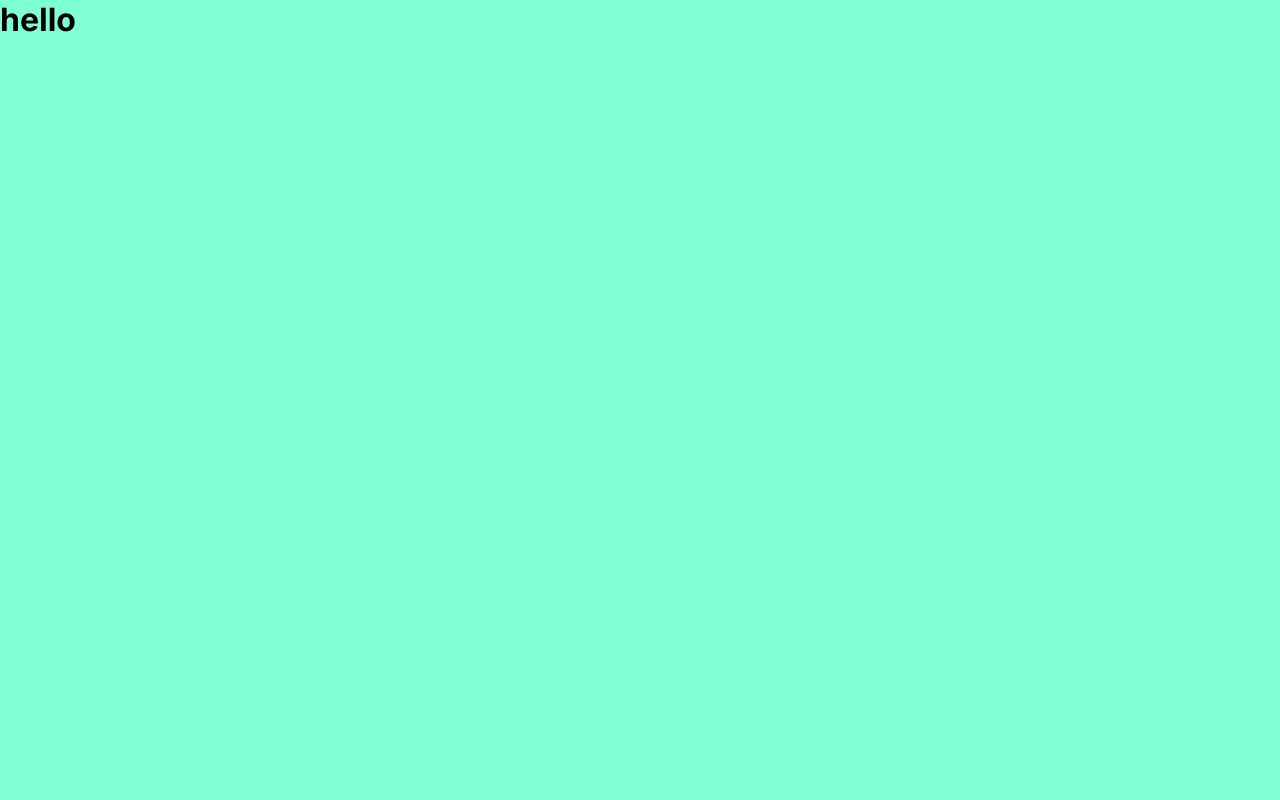
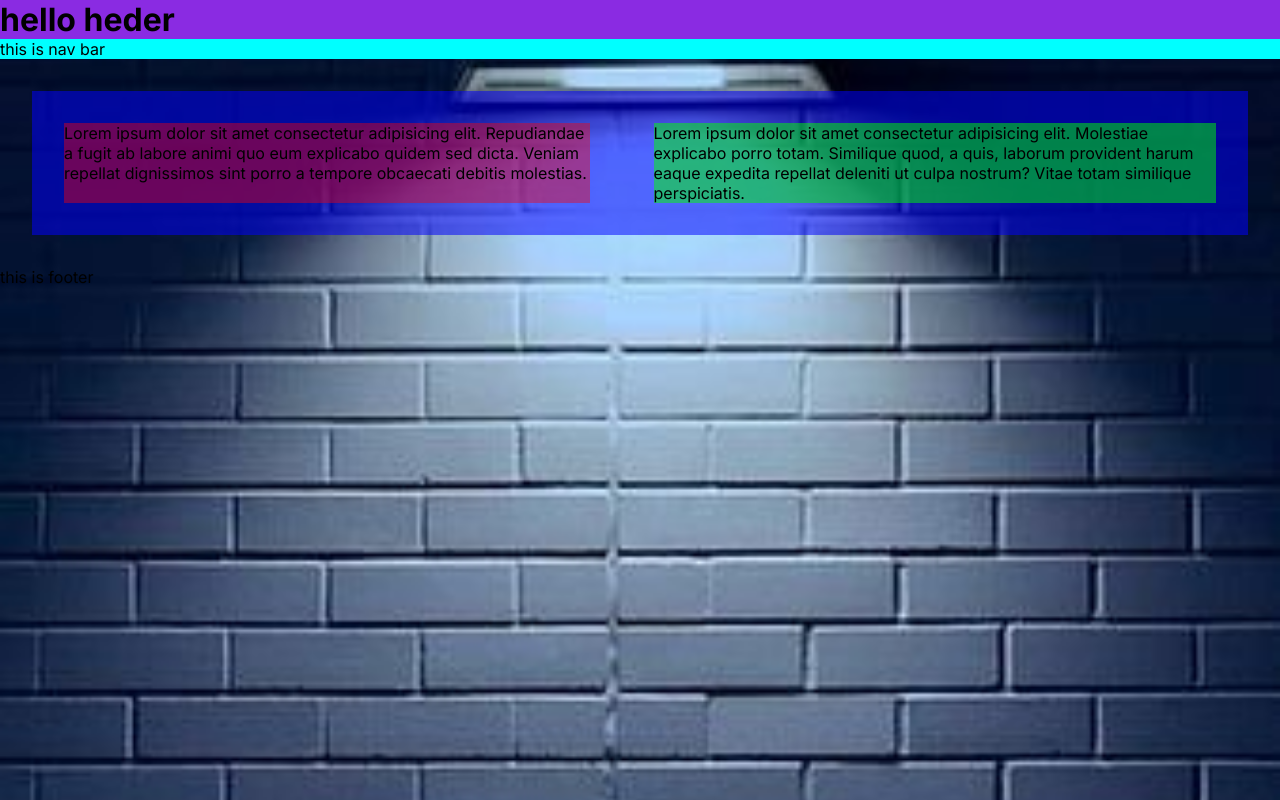
Before and after one commit to MdMohsinHaider/Front-End_nextjs, a Next.js app: page / in a window 1280 px wide. Built offline with nearby package versions, Linux system fonts and the light colour scheme.

Commit message:
upload_1

```diff
--- a/app/globals.css
+++ b/app/globals.css
@@ -1,5 +1,38 @@
-*{
+* {
+  margin: 0;
   padding: 0;
-  margin: 0;
-  background-color: aquamarine;
 }
+
+body {
+  color: rgb(0, 0, 0);
+  background-image: url("../public/HD\ night\ wallpapers.jpg");
+  background-repeat: no-repeat;
+  background-size:cover;
+  height: 100vh;
+  width: fit-content;
+}
+
+.Contener_Header{
+  background-color: blueviolet;
+}
+
+
+.Conterner_Nav{
+  background-color: cyan;
+}
+
+.container_Body{
+  background-color: rgba(0, 0, 255, 0.526);
+  display: inline-flex;
+  margin: 2pc 2pc;
+}
+.container_Body .Left{
+  background-color: rgba(255, 0, 0, 0.411);
+  display: inline-flex;
+  margin: 2pc 2pc;
+}
+.container_Body .Right{
+  background-color: rgba(0, 255, 0, 0.501);
+  display: inline-flex;
+  margin: 2pc 2pc;
+}
--- a/app/page.tsx
+++ b/app/page.tsx
@@ -1,9 +1,29 @@
-import Image from 'next/image'
+import Image from "next/image";
 
 export default function Home() {
   return (
     <>
-    <h1>hello</h1>
+      <header className="Contener_Header">
+        <h1>hello heder</h1>
+      </header>
+      <body>
+        <nav className="Conterner_Nav">this is nav bar</nav>
+        <main className="container_Body">
+          <div className="Left">
+            Lorem ipsum dolor sit amet consectetur adipisicing elit. Repudiandae
+            a fugit ab labore animi quo eum explicabo quidem sed dicta. Veniam
+            repellat dignissimos sint porro a tempore obcaecati debitis
+            molestias.
+          </div>
+          <div className="Right">
+            Lorem ipsum dolor sit amet consectetur adipisicing elit. Molestiae
+            explicabo porro totam. Similique quod, a quis, laborum provident
+            harum eaque expedita repellat deleniti ut culpa nostrum? Vitae totam
+            similique perspiciatis.
+          </div>
+        </main>
+        <footer>this is footer</footer>
+      </body>
     </>
-  )
+  );
 }
```
Also changed, not shown: public/HD night wallpapers.jpg (added).
